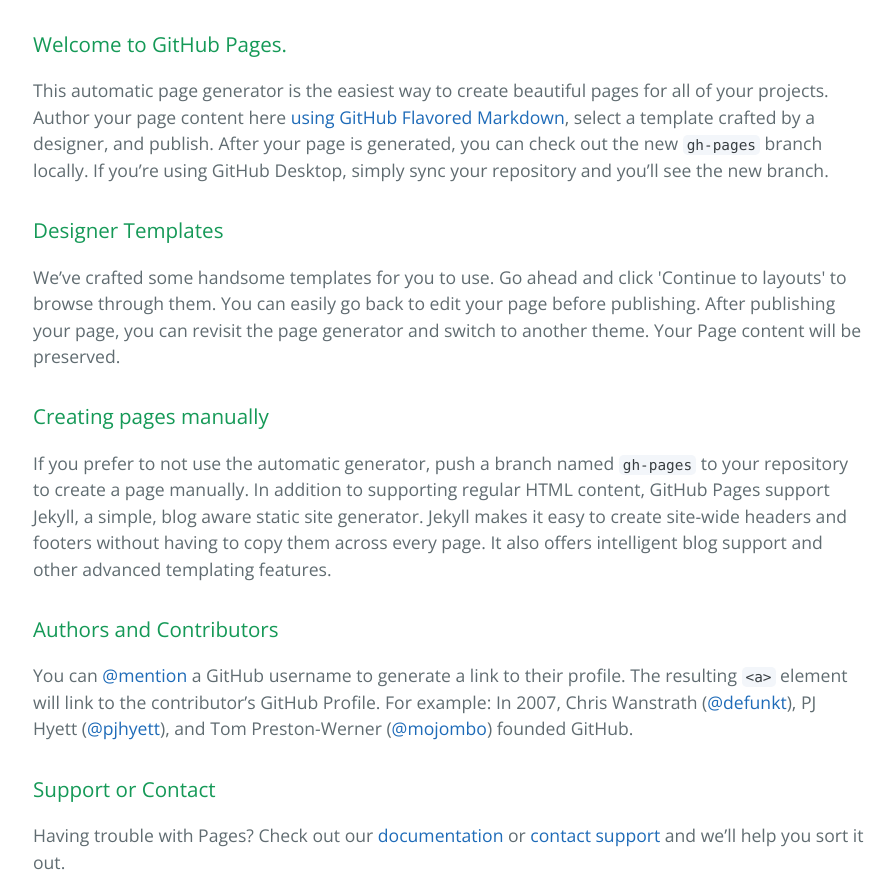
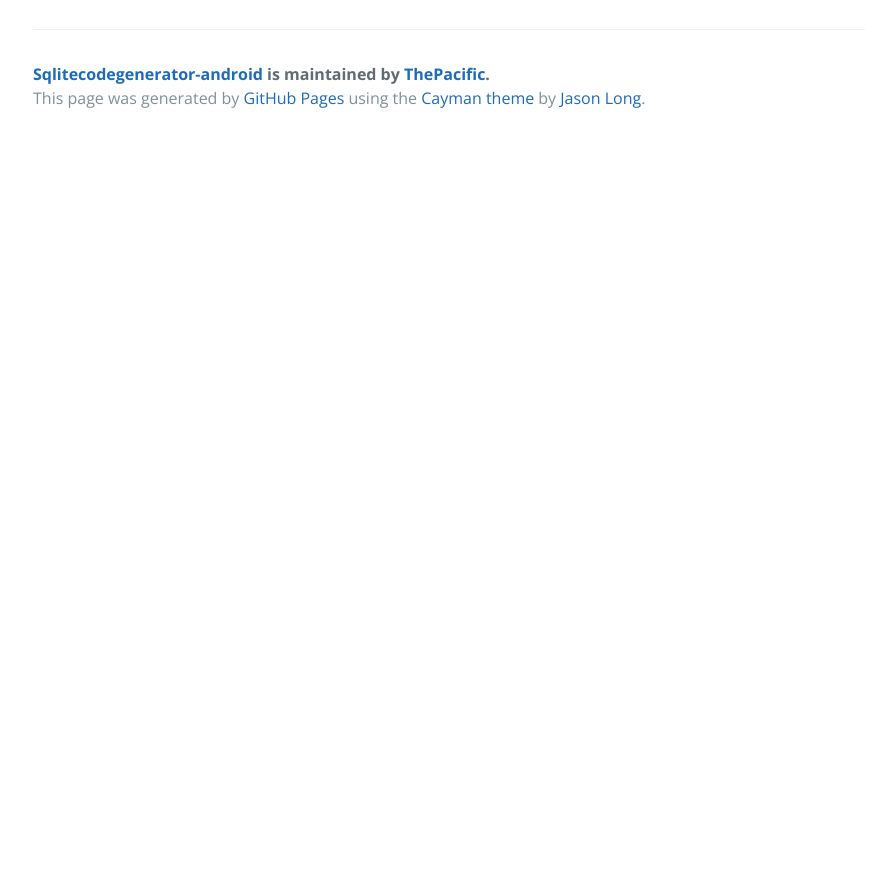
Before and after one commit to tata88k/sqlite-generator-android, a plain HTML site: page index.html in a window 1280 px wide. Shown: the part 444-1322 px from the top of the page, without its empty margins (191-1083 px from the left). After the commit the page ends 800 px from the top, so only its background shows below. Drawn offline with nearby package versions, Linux system fonts and the light colour scheme.

```diff
--- a/index.html
+++ b/index.html
@@ -21,31 +21,6 @@
     <section class="main-content">
       <p><img alt="gif"></p>
 
-<h3>
-<a id="welcome-to-github-pages" class="anchor" href="#welcome-to-github-pages" aria-hidden="true"><span aria-hidden="true" class="octicon octicon-link"></span></a>Welcome to GitHub Pages.</h3>
-
-<p>This automatic page generator is the easiest way to create beautiful pages for all of your projects. Author your page content here <a href="https://guides.github.com/features/mastering-markdown/">using GitHub Flavored Markdown</a>, select a template crafted by a designer, and publish. After your page is generated, you can check out the new <code>gh-pages</code> branch locally. If you’re using GitHub Desktop, simply sync your repository and you’ll see the new branch.</p>
-
-<h3>
-<a id="designer-templates" class="anchor" href="#designer-templates" aria-hidden="true"><span aria-hidden="true" class="octicon octicon-link"></span></a>Designer Templates</h3>
-
-<p>We’ve crafted some handsome templates for you to use. Go ahead and click 'Continue to layouts' to browse through them. You can easily go back to edit your page before publishing. After publishing your page, you can revisit the page generator and switch to another theme. Your Page content will be preserved.</p>
-
-<h3>
-<a id="creating-pages-manually" class="anchor" href="#creating-pages-manually" aria-hidden="true"><span aria-hidden="true" class="octicon octicon-link"></span></a>Creating pages manually</h3>
-
-<p>If you prefer to not use the automatic generator, push a branch named <code>gh-pages</code> to your repository to create a page manually. In addition to supporting regular HTML content, GitHub Pages support Jekyll, a simple, blog aware static site generator. Jekyll makes it easy to create site-wide headers and footers without having to copy them across every page. It also offers intelligent blog support and other advanced templating features.</p>
-
-<h3>
-<a id="authors-and-contributors" class="anchor" href="#authors-and-contributors" aria-hidden="true"><span aria-hidden="true" class="octicon octicon-link"></span></a>Authors and Contributors</h3>
-
-<p>You can <a href="https://help.github.com/articles/basic-writing-and-formatting-syntax/#mentioning-users-and-teams" class="user-mention">@mention</a> a GitHub username to generate a link to their profile. The resulting <code>&lt;a&gt;</code> element will link to the contributor’s GitHub Profile. For example: In 2007, Chris Wanstrath (<a href="https://github.com/defunkt" class="user-mention">@defunkt</a>), PJ Hyett (<a href="https://github.com/pjhyett" class="user-mention">@pjhyett</a>), and Tom Preston-Werner (<a href="https://github.com/mojombo" class="user-mention">@mojombo</a>) founded GitHub.</p>
-
-<h3>
-<a id="support-or-contact" class="anchor" href="#support-or-contact" aria-hidden="true"><span aria-hidden="true" class="octicon octicon-link"></span></a>Support or Contact</h3>
-
-<p>Having trouble with Pages? Check out our <a href="https://help.github.com/pages">documentation</a> or <a href="https://github.com/contact">contact support</a> and we’ll help you sort it out.</p>
-
       <footer class="site-footer">
         <span class="site-footer-owner"><a href="https://github.com/ThePacific/SQLiteCodeGenerator-android">Sqlitecodegenerator-android</a> is maintained by <a href="https://github.com/ThePacific">ThePacific</a>.</span>
 
```
Also changed, not shown: params.json (+1 -1 lines).
